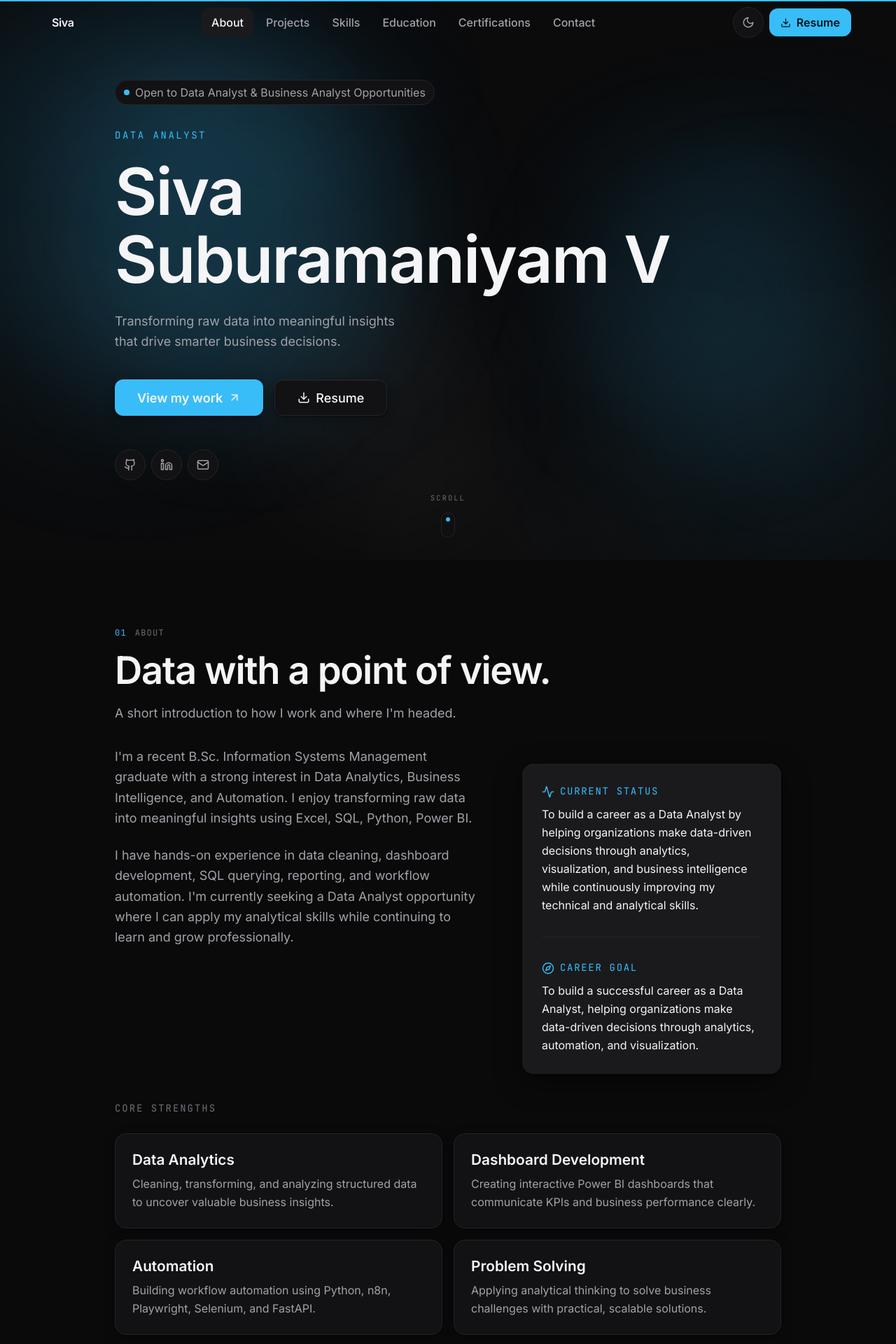
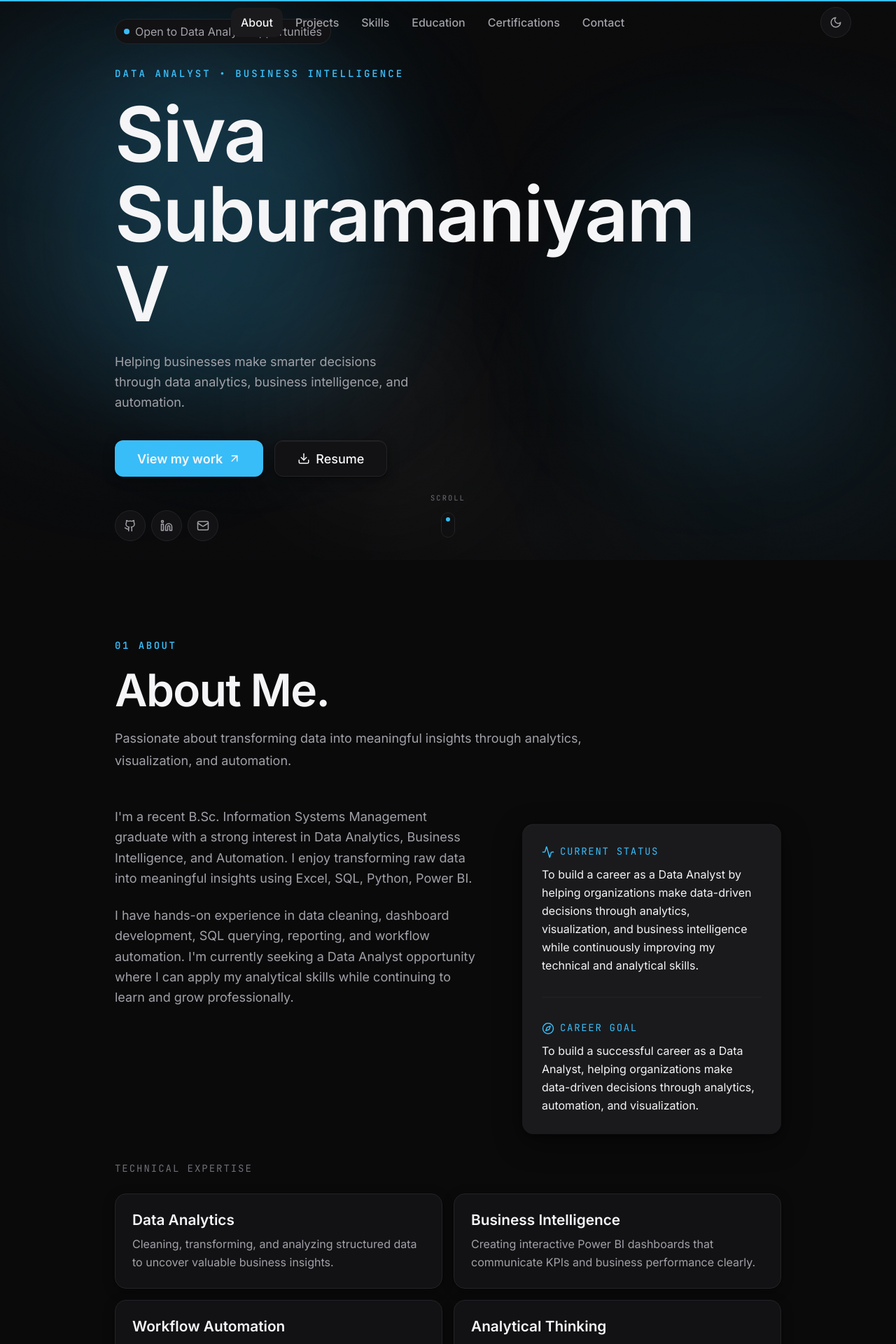
Before and after one commit to siva-progy/Siva-V-Portfolio, a Next.js app: page / in a window 1280 px wide. Shown: the top 1920 px of the page at 70% size. Built offline with nearby package versions, Linux system fonts and the light colour scheme.

Commit message:
Respective Changes in Fully

```diff
--- a/src/components/layout/Navbar.tsx
+++ b/src/components/layout/Navbar.tsx
@@ -68,9 +68,6 @@ export function Navbar() {
             >
 
             </motion.span>
-            <span className="hidden text-body font-semibold tracking-tight text-text sm:inline">
-              {profile.name.split(" ")[0]}
-            </span>
           </a>
 
           {/* Desktop nav */}
@@ -111,15 +108,6 @@ export function Navbar() {
             <div className="hidden sm:block">
               <ThemeToggle />
             </div>
-            <MagneticButton
-              href={profile.resumeUrl}
-              external
-              strength={8}
-              className="hidden h-10 rounded-md bg-accent px-4 text-caption font-semibold text-[#04121b] transition-colors hover:bg-accent-hover lg:inline-flex"
-            >
-              <Download size={15} aria-hidden="true" />
-              Resume
-            </MagneticButton>
 
             {/* Mobile trigger */}
             <button
--- a/src/components/layout/Section.tsx
+++ b/src/components/layout/Section.tsx
@@ -46,21 +46,21 @@ export function Section({
     <section
       id={id}
       className={cn(
-        "scroll-mt-24 py-[clamp(6rem,12vh,10rem)]",
-        className,
-      )}
+      "scroll-mt-24 py-[clamp(7rem,14vh,11rem)]",
+      className,
+    )}
       aria-labelledby={title ? `${id}-heading` : undefined}
     >
       <Container width={width}>
         {hasHeader && (
           <header
             className={cn(
-              "mb-[clamp(3rem,6vh,5rem)] flex flex-col gap-4",
+              "mb-[clamp(4rem,7vh,6rem)] flex flex-col gap-5",
               centered && "items-center text-center",
             )}
           >
             {(index || eyebrow) && (
-              <div className="flex items-center gap-3 font-mono text-xs uppercase tracking-[0.1em] text-subtle">
+              <div className="flex items-center gap-3 font-mono text-sm font-semibold uppercase tracking-[0.18em] text-accent">
                 {index && <span className="text-accent">{index}</span>}
                 {eyebrow && <span>{eyebrow}</span>}
               </div>
@@ -68,13 +68,12 @@ export function Section({
             {title && (
               <h2
                 id={`${id}-heading`}
-                className="max-w-[20ch] text-h1 font-semibold leading-[1.1] tracking-tight text-text"
-              >
+                className="max-w-[18ch] text-[clamp(2.8rem,5vw,4.8rem)] font-semibold leading-[1.05] tracking-tight text-text">
                 {title}
               </h2>
             )}
             {lead && (
-              <p className="max-w-[55ch] text-body-lg leading-relaxed text-muted">
+              <p className="max-w-[62ch] text-lg leading-8 text-muted">
                 {lead}
               </p>
             )}
--- a/src/components/sections/About.tsx
+++ b/src/components/sections/About.tsx
@@ -44,8 +44,8 @@ export function About() {
       id="about"
       index="01"
       eyebrow="About"
-      title="Data with a point of view."
-      lead="A short introduction to how I work and where I'm headed."
+      title="About Me."
+      lead="Passionate about transforming data into meaningful insights through analytics, visualization, and automation."
       width="content"
     >
       <div ref={ref} className="flex flex-col gap-[clamp(3rem,6vh,5rem)]">
@@ -88,7 +88,7 @@ export function About() {
         {/* Core strengths */}
         <div>
           <h3 className="mb-6 font-mono text-caption uppercase tracking-[0.14em] text-subtle">
-            Core strengths
+            Technical Expertise
           </h3>
           <Stagger className="grid gap-4 sm:grid-cols-2">
             {coreStrengths.map((s) => (
--- a/src/components/sections/Hero.tsx
+++ b/src/components/sections/Hero.tsx
@@ -92,7 +92,7 @@ export function Hero() {
             {/* Role eyebrow */}
             <motion.p
               variants={item}
-              className="mt-8 font-mono text-caption uppercase tracking-[0.18em] text-accent"
+              className="mt-8 font-mono text-sm uppercase tracking-[0.22em] font-semibold text-accent"
             >
               {profile.role}
             </motion.p>
@@ -100,7 +100,7 @@ export function Hero() {
             {/* Name — editorial display type */}
             <motion.h1
               variants={item}
-              className="mt-5 text-display font-semibold leading-[1.05] tracking-[-0.02em] text-text text-balance"
+              className="mt-5 text-[clamp(3.8rem,9vw,6.8rem)] font-semibold leading-[1.05] tracking-[-0.02em] text-text text-balance"
             >
               {profile.name}
             </motion.h1>
--- a/src/components/sections/Projects.tsx
+++ b/src/components/sections/Projects.tsx
@@ -21,9 +21,9 @@ export function Projects() {
     <Section
       id="projects"
       index="02"
-      eyebrow="Selected work"
-      title="Case studies, not screenshots."
-      lead="A closer look at how I approach a problem — from the messy data at the start to the decision it supported at the end."
+      eyebrow="Projects"
+      title="Featured Projects"
+      lead="A collection of projects that demonstrate my skills in data analytics, automation, business intelligence, and software development."
       width="wide"
     >
       {/* Featured case studies, divided for editorial rhythm */}
--- a/src/data/about.ts
+++ b/src/data/about.ts
@@ -29,17 +29,17 @@ export const coreStrengths = [
       "Cleaning, transforming, and analyzing structured data to uncover valuable business insights.",
   },
   {
-    title: "Dashboard Development",
+    title: "Business Intelligence",
     detail:
       "Creating interactive Power BI dashboards that communicate KPIs and business performance clearly.",
   },
   {
-    title: "Automation",
+    title: "Workflow Automation",
     detail:
       "Building workflow automation using Python, n8n, Playwright, Selenium, and FastAPI.",
   },
   {
-    title: "Problem Solving",
+    title: "Analytical Thinking",
     detail:
       "Applying analytical thinking to solve business challenges with practical, scalable solutions.",
   },
--- a/src/data/contact.ts
+++ b/src/data/contact.ts
@@ -1,12 +1,12 @@
 export const contactContent = {
-  heading: "Let's Connect.",
+  heading: "Let's Work Together",
 
   message:
-    "Thank you for visiting my portfolio. I'm actively seeking opportunities as a Data Analyst where I can apply my analytical, automation, and problem-solving skills to deliver meaningful business impact. Whether you have a job opportunity, project collaboration, or simply want to connect, I'd be happy to hear from you.",
+  "I'm currently seeking Data Analyst opportunities where I can apply my skills in SQL, Python, Power BI, Business Intelligence, and workflow automation to solve real business problems. If you have an opportunity, project, or collaboration in mind, I'd be delighted to connect with you.",
 
-  availability: "Open to Full-Time Data Analyst Opportunities",
+  availability: "Available for Full-Time Data Analyst Roles",
 
-  currentRole: "B.Sc. Information Systems Management Graduate · Data Analyst Aspirant",
+  currentRole: "B.Sc. Information Systems Management Graduate | Data Analyst",
 
   formName: "contact",
 };
--- a/src/data/profile.ts
+++ b/src/data/profile.ts
@@ -3,10 +3,10 @@ import type { Profile, SocialLink } from "@/types";
 export const profile: Profile = {
   name: "Siva Suburamaniyam V",
 
-  role: "Data Analyst",
+  role: "DATA ANALYST • BUSINESS INTELLIGENCE",
 
-  tagline:
-    "Transforming raw data into meaningful insights that drive smarter business decisions.",
+    tagline:
+      "Helping businesses make smarter decisions through data analytics, business intelligence, and automation.",
 
   summary:
     "I'm a Data Analyst passionate about solving business problems using data. My expertise includes Excel, SQL, Python, Power BI, and automation tools like n8n and Playwright. I enjoy transforming complex datasets into actionable insights, building interactive dashboards, and creating intelligent automation solutions that improve efficiency and decision-making.",
@@ -17,9 +17,8 @@ export const profile: Profile = {
 
   resumeUrl: "/resume/Updated_Resume.pdf",
 
-  availability: "Open to Data Analyst & Business Analyst Opportunities",
+  availability: "Open to Data Analyst Opportunities",
 };
-
 export const socials: SocialLink[] = [
   {
     label: "GitHub",
--- a/src/data/projects.ts
+++ b/src/data/projects.ts
@@ -3,28 +3,29 @@ export const projects: Project[] = [
   {
     slug: "zepto-order-automation",
 
-    title: "Automated Order Processing System for Zepto using n8n",
+    title:
+      "Intelligent Grocery Order Automation Platform",
 
     summary:
-      "An intelligent automation system that searches products on Zepto, identifies the exact product, and automatically adds it to the cart using n8n, Python, Selenium, and FastAPI.",
+      "Developed an intelligent workflow automation system that searches, validates, and processes grocery orders on Zepto using n8n, Python, Selenium, and FastAPI, significantly reducing manual effort and improving ordering accuracy.",
 
     overview:
-      "This project was developed to automate the online grocery ordering process on Zepto. The system receives a product request, launches an automated browser session, searches for the requested product, identifies the correct item among multiple similar products, and adds it to the cart without manual intervention. The workflow is orchestrated using n8n with Python automation running through FastAPI.",
+      "Designed and developed an end-to-end workflow automation platform that automates grocery ordering on Zepto. The system receives product requests, launches a browser session, identifies the correct product from multiple search results, adds it to the cart, and returns the execution status through an automated workflow orchestrated with n8n and FastAPI.",
 
     problem:
-      "Online grocery ordering involves repetitive manual searching and selecting products. Similar product names often cause incorrect selections, making automation difficult. The objective was to create a reliable workflow capable of accurately identifying and selecting the intended product.",
+      "Manual online grocery ordering is repetitive and prone to human error, especially when multiple products have similar names. The objective was to automate product selection while maintaining high accuracy and minimizing execution time.",
 
     research:
       "Different automation approaches were evaluated using Selenium, Playwright, and browser debugging techniques. Product matching strategies were tested to improve selection accuracy when multiple similar products appeared in search results.",
 
     solution:
-      "A complete automation pipeline was developed where n8n triggers a FastAPI endpoint. Python Selenium controls the browser, searches for products, compares available search results, identifies the correct product using matching logic, adds it to the cart, captures execution logs, and returns the final status to n8n.",
+      "Built an automation pipeline where n8n orchestrates the workflow, FastAPI exposes REST endpoints, and Python Selenium performs browser automation. The system validates search results, selects the correct product using custom matching logic, updates the shopping cart, captures execution logs, and returns automation status in real time.",
 
     challenges:
       "The biggest challenge was handling multiple similar search results on Zepto. Dynamic page elements, changing selectors, loading delays, and browser synchronization required robust element detection, retry mechanisms, and fallback strategies.",
 
     learnings:
-      "This project strengthened my skills in workflow automation, Python programming, Selenium browser automation, REST APIs, FastAPI development, debugging complex automation workflows, and integrating multiple technologies into a production-ready solution.",
+      "Strengthened practical skills in workflow automation, REST API integration, browser automation, debugging, automation reliability, and full-stack system integration while building a production-ready solution.",
 
     stack: [
       "Python",
@@ -39,19 +40,19 @@ export const projects: Project[] = [
     metrics: [
       {
         value: "96%",
-        label: "Reduction in manual ordering time"
+        label: "Reduction in manual effort"
       },
       {
         value: "<30 sec",
-        label: "Average automation execution"
+        label: "Average order completion"
       },
       {
         value: "100%",
-        label: "Exact product identification target"
+        label: "Target product accuracy"
       }
     ],
 
-    role: "Final Year Project",
+    role: "Developer & Automation Engineer",
 
     timeline: "2026",
 
```
Also changed, not shown: src/components/sections/Certifications.tsx (+4 -4 lines), src/data/skills.ts (+9 -8 lines).
